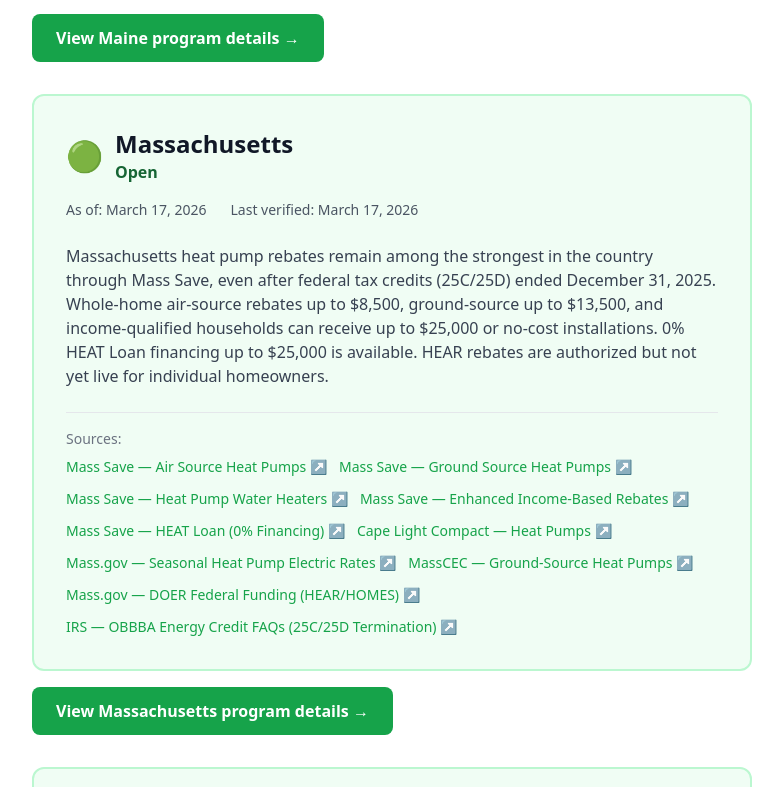
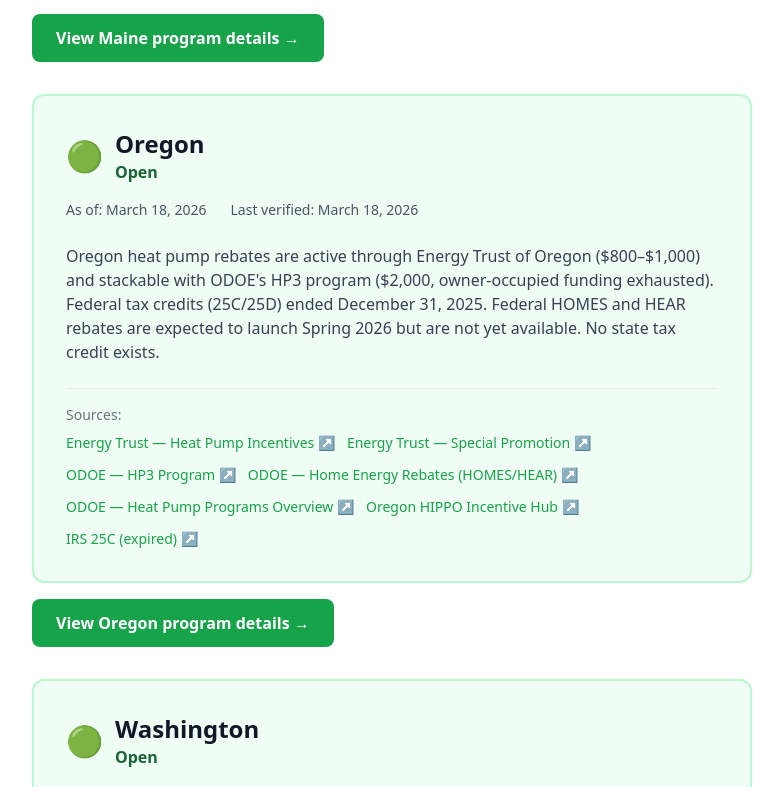
Before and after one commit to giniwproductions-88/homeenergybasics, a Next.js app: page /heat-pumps in a window 1280 px wide. Shown: the part 2085-2872 px from the top of the page, without its empty margins (248-1031 px from the left). Built offline with nearby package versions, Linux system fonts and the light colour scheme.

Commit message:
Fix: merge OR WA NY into incentives.ts, delete broken new-entries file

```diff
--- a/src/data/incentives.ts
+++ b/src/data/incentives.ts
@@ -1,4 +1,4 @@
-export type StateCode = "CA" | "MN" | "ME" | "MA" | "OR" | "WA" | "NY";
+export type StateCode = "CA" | "MN" | "ME" | "OR" | "WA" | "NY";
 
 export type IncentiveStatus = "open" | "limited" | "paused";
 
@@ -122,57 +122,6 @@
       {
         label: "NE Heat Pump Accelerator",
         url: "https://portal.ct.gov/deep/energy/new-england-heat-pump-accelerator",
-      },
-    ],
-  },
-
-  MA: {
-    stateCode: "MA",
-    stateName: "Massachusetts",
-    status: "open",
-    lastVerified: "2026-03-17",
-    summary:
-      "Massachusetts heat pump rebates remain among the strongest in the country through Mass Save, even after federal tax credits (25C/25D) ended December 31, 2025. Whole-home air-source rebates up to $8,500, ground-source up to $13,500, and income-qualified households can receive up to $25,000 or no-cost installations. 0% HEAT Loan financing up to $25,000 is available. HEAR rebates are authorized but not yet live for individual homeowners.",
-    sources: [
-      {
-        label: "Mass Save — Air Source Heat Pumps",
-        url: "https://www.masssave.com/residential/rebates-offers-services/heating-and-cooling/heat-pumps/air-source-heat-pumps",
-      },
-      {
-        label: "Mass Save — Ground Source Heat Pumps",
-        url: "https://www.masssave.com/residential/rebates-offers-services/heating-and-cooling/heat-pumps/ground-source-heat-pumps",
-      },
-      {
-        label: "Mass Save — Heat Pump Water Heaters",
-        url: "https://www.masssave.com/residential/rebates-offers-services/water-heating/heat-pump-water-heaters",
-      },
-      {
-        label: "Mass Save — Enhanced Income-Based Rebates",
-        url: "https://www.masssave.com/residential/rebates-offers-services/income-based-offers/save-with-enhanced-incentives",
-      },
-      {
-        label: "Mass Save — HEAT Loan (0% Financing)",
-        url: "https://www.masssave.com/residential/rebates-offers-services/financing",
-      },
-      {
-        label: "Cape Light Compact — Heat Pumps",
-        url: "https://www.capelightcompact.org/program/heat-pumps/",
-      },
-      {
-        label: "Mass.gov — Seasonal Heat Pump Electric Rates",
-        url: "https://www.mass.gov/info-details/residential-electric-seasonal-heat-pump-rates",
-      },
-      {
-        label: "MassCEC — Ground-Source Heat Pumps",
-        url: "https://goclean.masscec.com/clean-energy-solutions/ground-source-heat-pumps/",
-      },
-      {
-        label: "Mass.gov — DOER Federal Funding (HEAR/HOMES)",
-        url: "https://www.mass.gov/info-details/federal-funding-opportunities",
-      },
-      {
-        label: "IRS — OBBBA Energy Credit FAQs (25C/25D Termination)",
-        url: "https://www.irs.gov/newsroom/faqs-for-modification-of-sections-25c-25d-25e-30c-30d-45l-45w-and-179d-under-public-law-119-21-139-stat-72-july-4-2025-commonly-known-as-the-one-big-beautiful-bill-obbb",
       },
     ],
   },
```
Also changed, not shown: src/data/incentives-new-entries.ts (deleted, +0 -126 lines).
